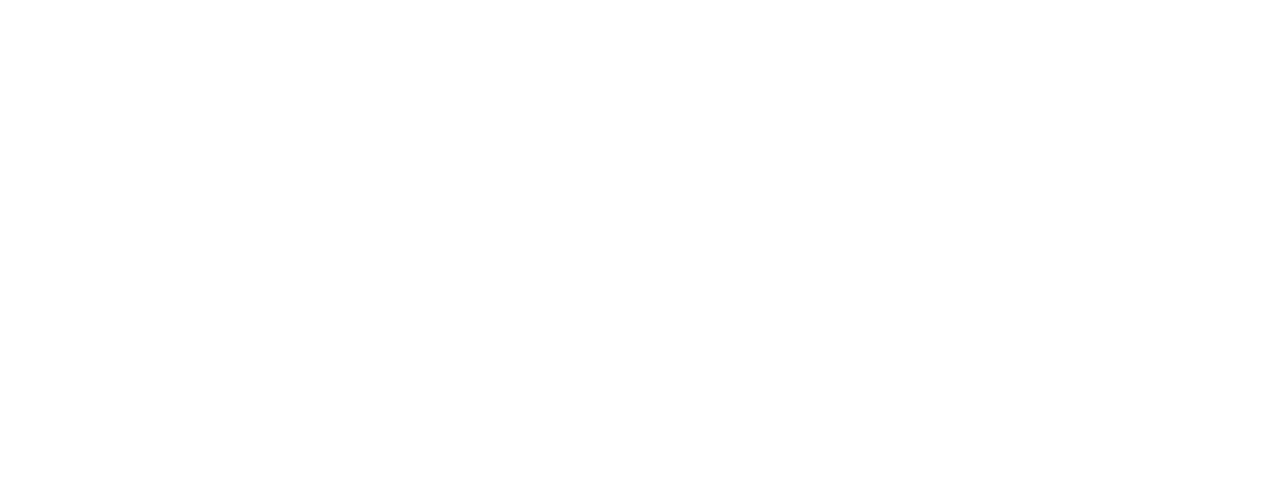
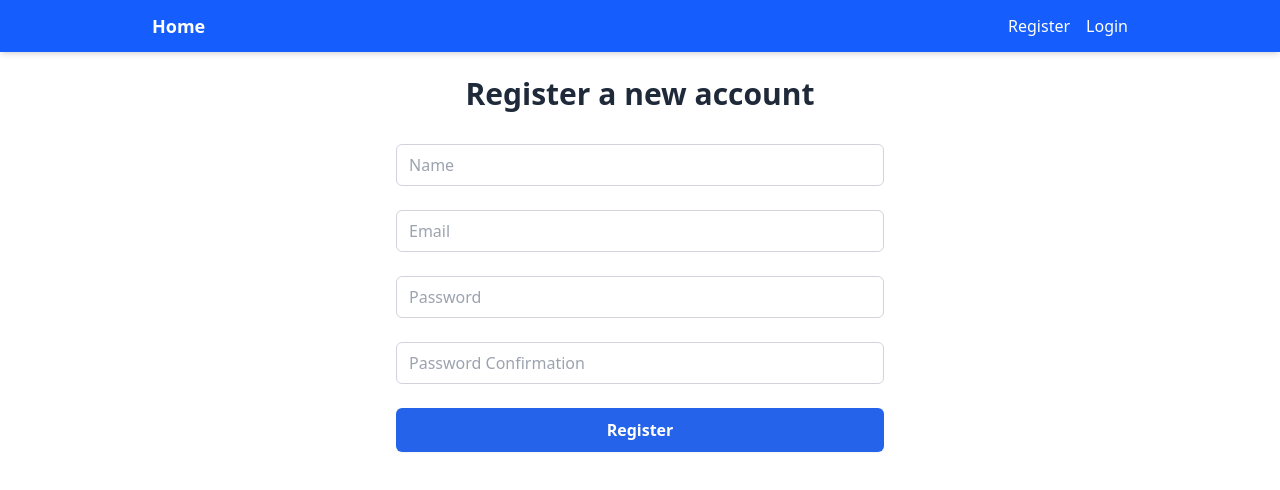
Before and after one commit to locodafux/laravel_api_react, a React (Vite) app: page /register in a window 1280 px wide. Before the commit this address had no page. Shown: the top 490 px of the page. Built offline with nearby package versions, Linux system fonts and the light colour scheme.

Commit message:
Register ui

```diff
--- a/src/App.css
+++ b/src/App.css
@@ -1 +1,72 @@
 @import "tailwindcss";
+
+.auth-input {
+  width: 100%;
+  padding: 8px 12px;
+  border: 1px solid #d1d5db; /* light gray border */
+  border-radius: 6px;
+  font-size: 1rem;
+  color: #111827; /* dark text */
+  background-color: #fff;
+  transition: all 0.2s ease;
+  outline: none;
+  box-sizing: border-box;
+}
+
+/* When focused */
+.auth-input:focus {
+  border-color: #2563eb; /* blue-600 */
+  box-shadow: 0 0 0 3px rgba(37, 99, 235, 0.2); /* subtle blue glow */
+}
+
+/* Placeholder styling */
+.auth-input::placeholder {
+  color: #9ca3af; /* neutral gray */
+}
+
+/* Optional: disabled state */
+.auth-input:disabled {
+  background-color: #f9fafb;
+  cursor: not-allowed;
+  opacity: 0.7;
+}
+
+.auth-button {
+  width: 100%;
+  padding: 10px 16px;
+  border: none;
+  border-radius: 6px;
+  font-size: 1rem;
+  font-weight: 600;
+  color: #ffffff;
+  background-color: #2563eb; /* blue-600 */
+  cursor: pointer;
+  transition: all 0.2s ease;
+  box-shadow: 0 1px 2px rgba(0, 0, 0, 0.05);
+}
+
+/* Hover state */
+.auth-button:hover {
+  background-color: #1d4ed8; /* blue-700 */
+  box-shadow: 0 2px 6px rgba(37, 99, 235, 0.25);
+}
+
+/* Focus state */
+.auth-button:focus {
+  outline: none;
+  box-shadow: 0 0 0 3px rgba(37, 99, 235, 0.4);
+}
+
+/* Active (clicked) state */
+.auth-button:active {
+  background-color: #1e40af; /* blue-800 */
+  transform: translateY(1px);
+}
+
+/* Disabled state */
+.auth-button:disabled {
+  background-color: #93c5fd; /* blue-300 */
+  cursor: not-allowed;
+  opacity: 0.8;
+  box-shadow: none;
+}
--- a/src/App.jsx
+++ b/src/App.jsx
@@ -1,6 +1,8 @@
 import { BrowserRouter, Routes, Route } from "react-router-dom";
-import Layout from "./Pages/Layout"
-import Home from "./Pages/Home"
+import Register from "./Pages/Auth/Register";
+import Login from "./Pages/Auth/Login";
+import Layout from "./Pages/Layout";
+import Home from "./Pages/Home";
 import './App.css'
 
 export default function App() {
@@ -11,6 +13,9 @@
         <Routes>
           <Route path="/" element={<Layout />}>
           <Route index element={<Home />} />
+
+          <Route path="/register" element={<Register />} />
+          <Route path="/login" element={<Login />} />
           </Route>
         </Routes>
       </BrowserRouter>
--- /dev/null
+++ b/src/Pages/Auth/Login.jsx
@@ -0,0 +1,7 @@
+export default function Login() {
+    return (
+        <>
+            <h1>Login to your account</h1>
+        </>
+    )
+}
--- /dev/null
+++ b/src/Pages/Auth/Register.jsx
@@ -0,0 +1,44 @@
+import { useState } from "react"
+
+export default function Register() {
+
+    const [formData, setFormData] = useState({
+        name: '',
+        email: '',
+        password: '',
+        password_confirmation: '',
+    });
+
+    function handleRegister(e) {
+        e.preventDefault();
+
+        console.log(formData);
+    }
+    return (
+        <>
+            <h1 className="text-3xl font-bold text-center text-gray-800 mb-8">
+                Register a new account
+            </h1>
+
+            <form onSubmit={handleRegister} className="w-1/2 mx-auto space-y-6">
+                <div>
+                    <input className="auth-input" type="text" placeholder="Name" value={formData.name} onChange={(e) => setFormData({ ...formData, name: e.target.value })} />
+                </div>
+
+                <div>
+                    <input className="auth-input" type="text" placeholder="Email" value={formData.email} onChange={(e) => setFormData({ ...formData, email: e.target.value })} />
+                </div>
+
+                <div>
+                    <input className="auth-input" type="password" placeholder="Password" value={formData.password} onChange={(e) => setFormData({ ...formData, password: e.target.value })} />
+                </div>
+
+                <div>
+                    <input className="auth-input" type="password" placeholder="Password Confirmation" value={formData.password_confirmation} onChange={(e) => setFormData({ ...formData, password_confirmation: e.target.value })} />
+                </div>
+
+                <button className="auth-button">Register</button>
+            </form>
+        </>
+    )
+}
--- a/src/Pages/Layout.jsx
+++ b/src/Pages/Layout.jsx
@@ -3,15 +3,26 @@
 export default function Layout() {
     return (
         <>
-            <header>
-                <nav>
-                    <Link to="/">Home</Link>
+            <header className="bg-blue-600 text-white shadow-md sticky top-0 z-10">
+                <nav className="max-w-5xl mx-auto flex items-center justify-between px-6 py-3">
+                    <Link
+                        to="/"
+                        className="font-semibold text-lg hover:text-blue-200 transition-colors"
+                    >
+                        Home
+                    </Link>
+
+                    <div className="flex items-center gap-4">
+                        <Link to="/register" className="hover:text-blue-200">Register</Link>
+                        <Link to="/login" className="hover:text-blue-200">Login</Link>
+                    </div>
                 </nav>
             </header>
 
-            <main>
+
+            <main className="max-w-5xl mx-auto p-6">
                 <Outlet />
             </main>
         </>
-    )
+    );
 }
```
